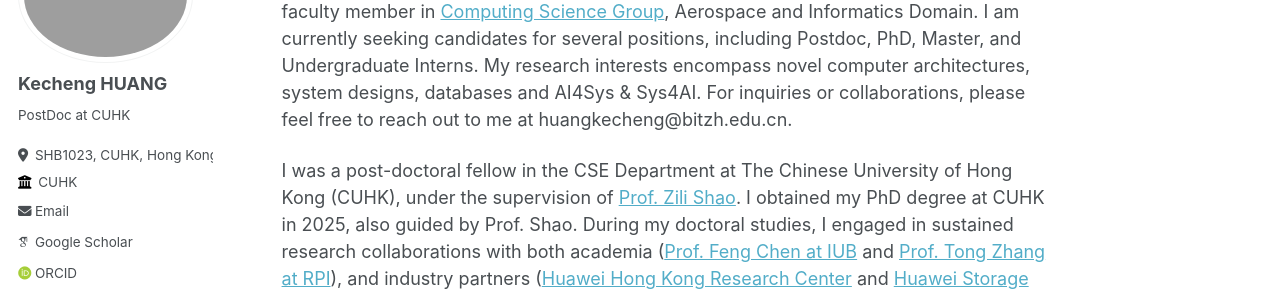
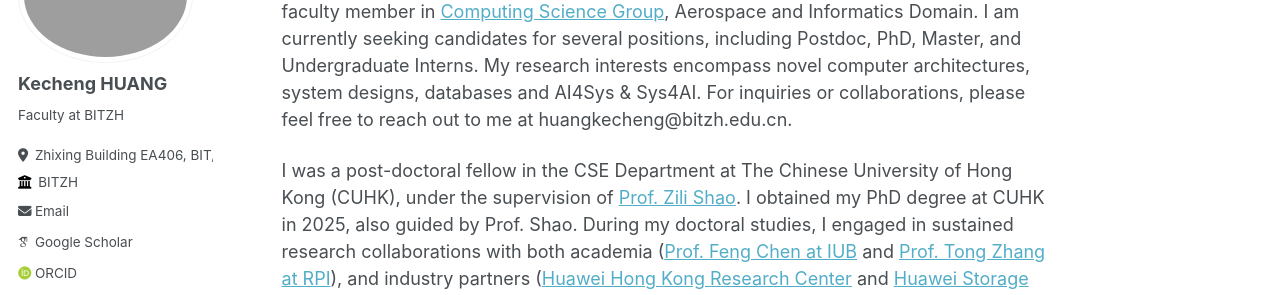
Before and after one commit to ericaloha/ericaloha.github.io, a Jekyll site: the page built from _pages/about.md, in a window 1280 px wide. Shown: the part 177-472 px from the top of the page. Built offline with Jekyll 4.4.1, drawn with Linux system fonts in a browser that asks for light colours; some web fonts are replaced.

Commit message:
Update _config.yml

```diff
--- a/_config.yml
+++ b/_config.yml
@@ -24,11 +24,11 @@ author:
   avatar           : "hkc-brief.png"
   name             : "Kecheng HUANG"
   pronouns         : # example: "he/his"
-  bio              : "PostDoc at CUHK"
-  location         : "SHB1023, CUHK, Hong Kong"
-  employer         : "CUHK"
+  bio              : "Faculty at BITZH"
+  location         : "Zhixing Building EA406, BIT, Zhuhai"
+  employer         : "BITZH"
   uri              : # URL
-  email            : "kchuang21@cse.cuhk.edu.hk"
+  email            : "huangkecheng@bitzh.edu.cn"
 
   # Academic websites
   arxiv            : # URL - Update with the correct link to your profile
```
